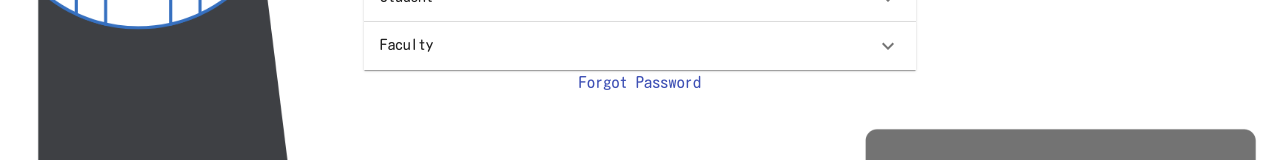
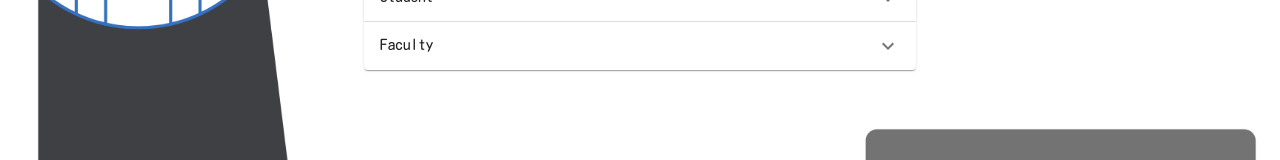
Before and after one commit to abishekvasanthan/Smart_Attendance, a React (Create React App) app in the folder C9/: page / in a window 1280 px wide. Shown: the part 346-506 px from the top of the page. Built offline with nearby package versions, Linux system fonts and the light colour scheme; a web font is replaced by a local one.

Commit message:
Pull-manoj2

```diff
--- a/C9/src/components/homemain.js
+++ b/C9/src/components/homemain.js
@@ -328,9 +328,9 @@ const Homemain = () => {
                 <Typography style={{ fontFamily: 'Kosugi Maru' }} className={classes.heading}>Faculty</Typography>
               </AccordionSummary>
             </Accordion>)}
-          <Typography className={classes.root}>
+          {/* <Typography className={classes.root}>
             <Link href="#" style={{ fontFamily: 'Kosugi Maru' }} onClick={preventDefault}>Forgot Password</Link>
-          </Typography>
+          </Typography> */}
         </animated.div>
       </Container>
     </animated.div>
```
